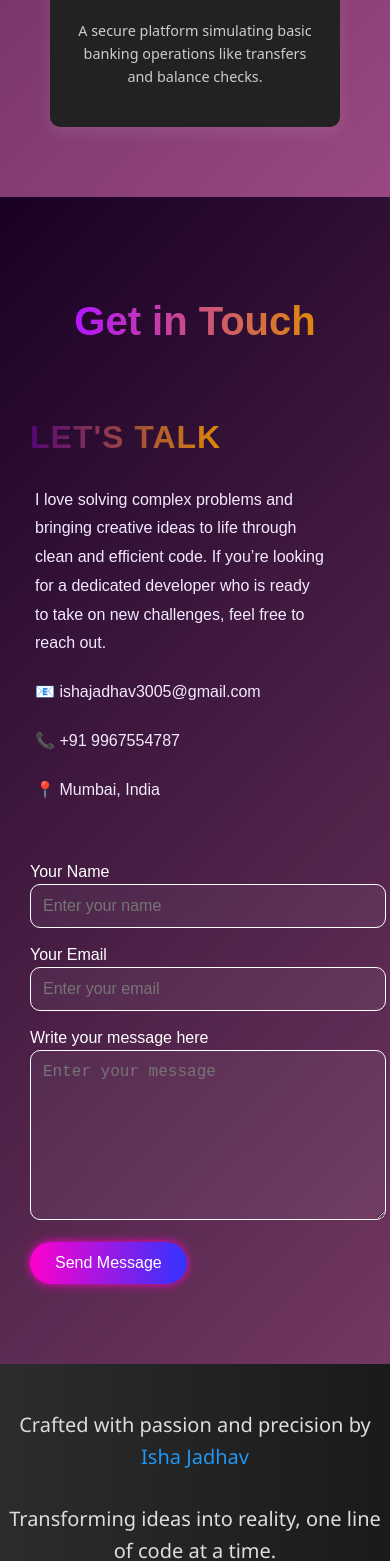
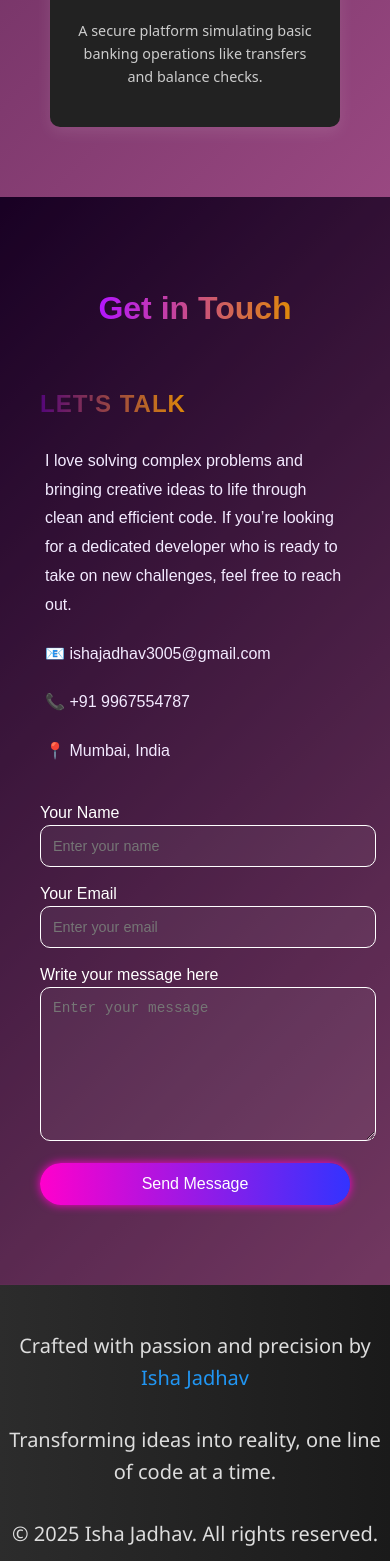
Before and after one commit to Ishaj3009/first, a React (Vite) app in the folder my-app/: page / in a window 390 px wide. Shown: the part 5182-6743 px from the top of the page. Built offline with nearby package versions, Linux system fonts and the light colour scheme.

Commit message:
Make contact section responsive

```diff
--- a/my-app/src/Components/Contact.css
+++ b/my-app/src/Components/Contact.css
@@ -254,3 +254,40 @@
   color: #baffc9;
   text-align: center;
 }
+
+
+
+
+
+
+
+@media (max-width: 768px) {
+  .contact-container {
+    flex-direction: column;
+    gap: 20px;
+    padding: 0 10px;
+  }
+
+  .contact-info, .contact-form {
+    padding: 0;
+    width: 100%;
+  }
+
+  .contact-title {
+    font-size: 2rem;
+  }
+
+  .contact-info h3 {
+    font-size: 1.5rem;
+  }
+
+  .contact-form input,
+  .contact-form textarea {
+    font-size: 0.9rem;
+  }
+
+  .contact-form button {
+    width: 100%;
+    text-align: center;
+  }
+}
```
